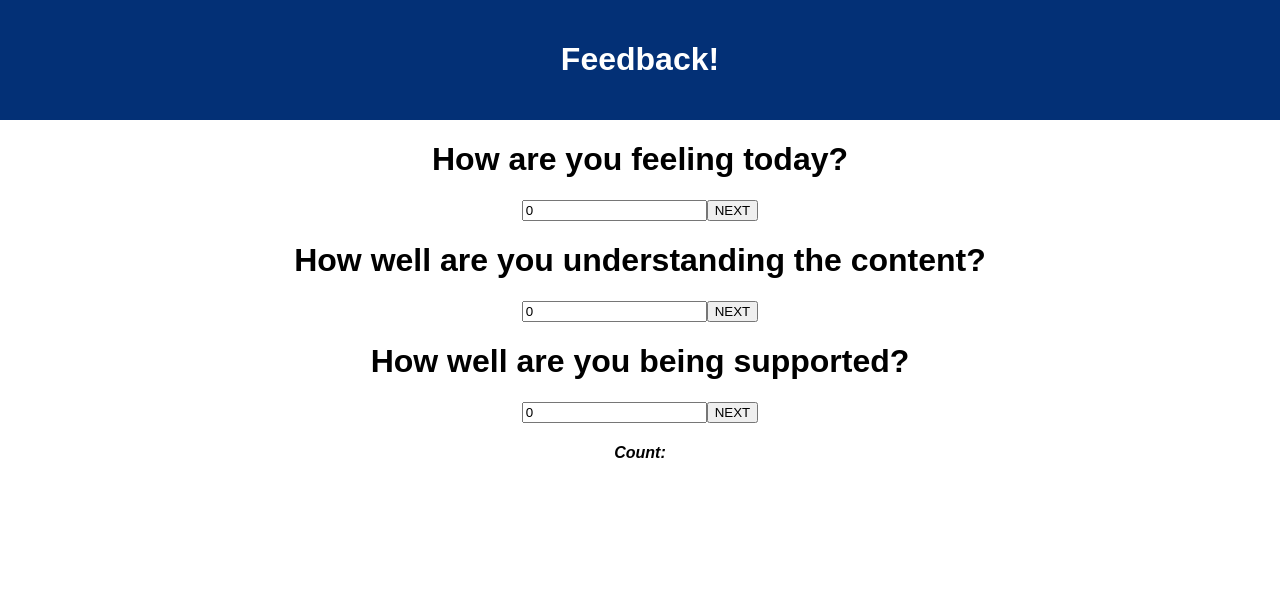
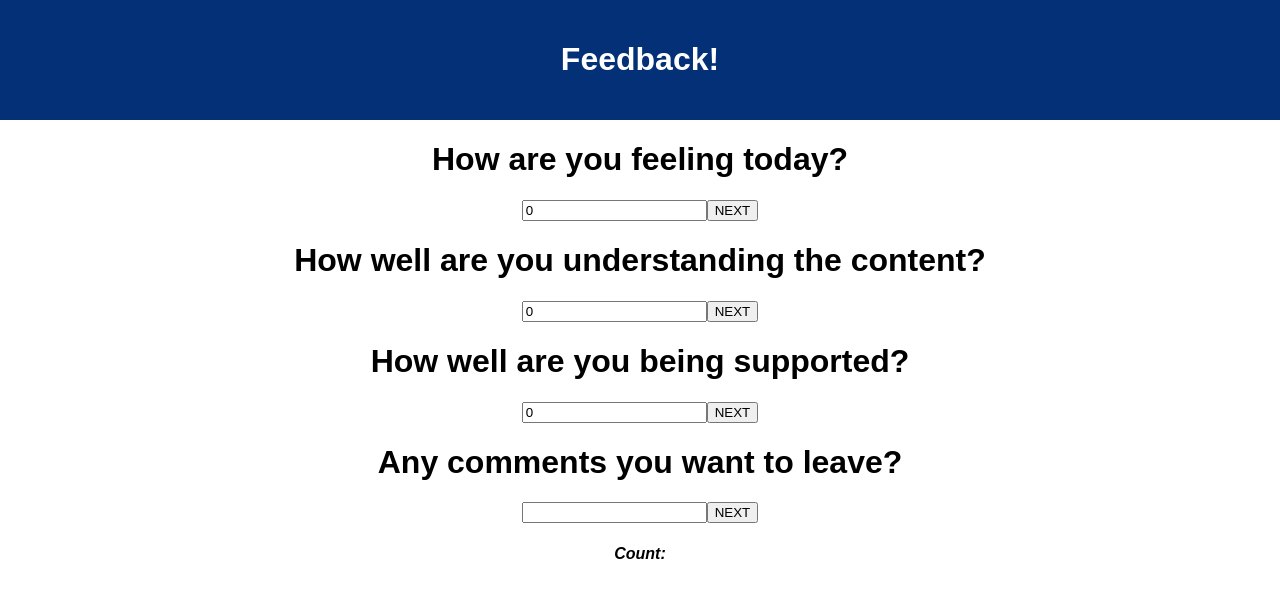
Before and after one commit to maiajohnson/weekend-redux-feedback-loop, a React (Create React App) app: page / in a window 1280 px wide. Shown: the top 598 px of the page. Built offline with nearby package versions, Linux system fonts and the light colour scheme.

Commit message:
created comments component

```diff
--- a/src/components/App/App.jsx
+++ b/src/components/App/App.jsx
@@ -5,6 +5,7 @@ import { useSelector } from "react-redux";
 import Feeling from '../Feeling/Feeling';
 import Understanding from '../Understanding/Understanding';
 import Support from '../Support/Support';
+import Comments from "../Comments/Comments";
 
 function App() {
 
@@ -20,6 +21,7 @@ function App() {
       <Feeling />
       <Understanding />
       <Support />
+      <Comments />
         <h4>Count: {count}</h4>
     </div>
   );
--- a/src/components/Comments/Comments.jsx
+++ b/src/components/Comments/Comments.jsx
@@ -1,28 +1,28 @@
 import { useState } from "react";
 import { useDispatch } from "react-redux";
 
-function Support() {
+function Comments() {
 
     const dispatch = useDispatch();
-    const [supportInput, setSupportInput] = useState(0);
+    const [commentsInput, setCommentsInput] = useState('');
 
-    const onAddSupport = (evt) => {
+    const onAddComments = (evt) => {
         evt.preventDefault();
 
         dispatch({
-            type: "ADD_SUPPORT",
-            payload: supportInput
+            type: "ADD_COMMENTS",
+            payload: commentsInput
         });
     }
 
     return (
         <div>
-            <h1>How well are you being supported?</h1>
-            <form onSubmit={onAddSupport}>
+            <h1>Any comments you want to leave?</h1>
+            <form onSubmit={onAddComments}>
                 <input
-                    type="number"
-                    onChange={evt => setSupportInput(evt.target.value)}
-                    value={supportInput}
+                    type="text"
+                    onChange={evt => setCommentsInput(evt.target.value)}
+                    value={commentsInput}
                 />
                 <button type="submit">NEXT</button>
             </form>
@@ -30,4 +30,4 @@ function Support() {
     )
 }
 
-export default Support;
+export default Comments;
```
